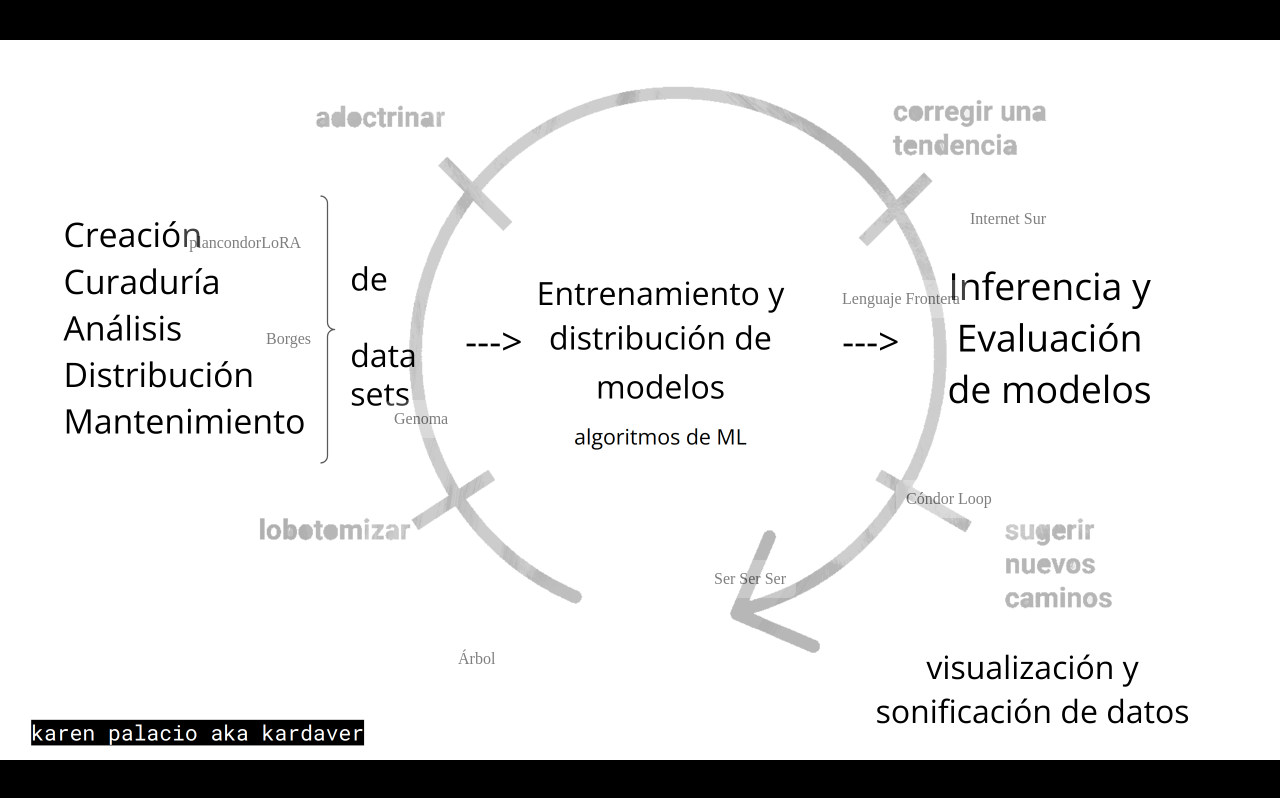
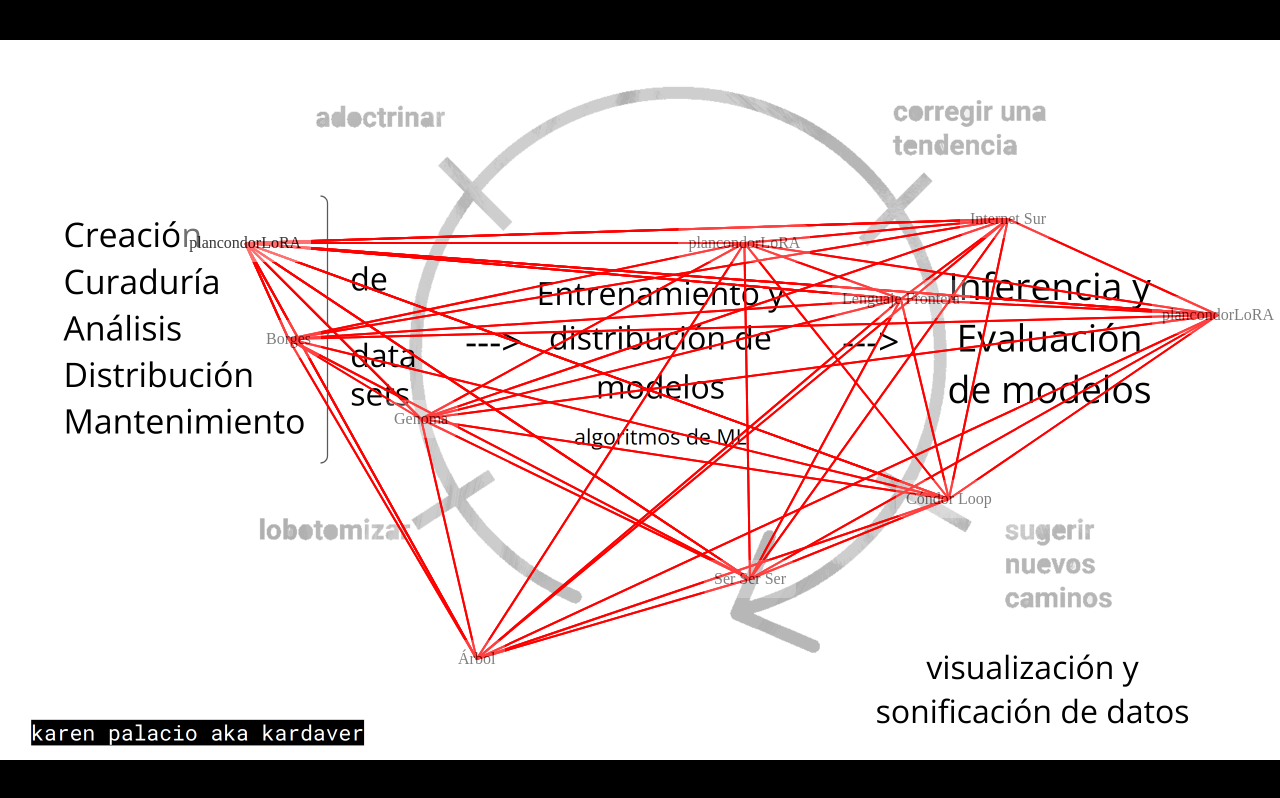
Before and after one commit to karen-pal/mapa, a plain HTML site: page index.html in a window 1280 px wide. Drawn offline with Linux system fonts and the light colour scheme.

Commit message:
empezar a armar conexiones

```diff
--- a/index.html
+++ b/index.html
@@ -59,6 +59,11 @@
             transform: scale(2.5); /* Scale up to make it larger, adjust as necessary */
             box-shadow: 2px 2px 20px 2px rgba(0, 0, 0, 0.6);
         }
+        .line {
+            stroke: #ff0000; /* Color of the line */
+            stroke-width: 2;
+            fill: none;
+        }
     </style>
 </head>
 <body onclick="logCoordinates(event)">
@@ -67,45 +72,63 @@
     <!-- Base image of the diagram -->
     <img src="mapa.png" id="base-diagram" alt="Diagrama de ML">
 
+    <!-- SVG container for the connecting lines -->
+    <svg class="lines-container" width="100%" height="100%" style="position: absolute; top: 0; left: 0; pointer-events: none;"></svg>
+
     <!-- Floating labels with adjusted positions from the original image -->
-    <div class="floating-box" style="top: 40%; left: 20%;" onclick="openLink('https://www.youtube.com/watch?v=1xyeEIL5i_0')">
+    <div class="floating-box" style="top: 40%; left: 20%;" data-box="1" onclick="openLink('https://www.youtube.com/watch?v=1xyeEIL5i_0')">
         Borges
         <img src="thumbnails/borges.png" alt="Borges Image">
     </div>
 
-    <div class="floating-box" style="top: 35%; left: 65%;" onclick="openLink('https://www.youtube.com/watch?v=gA_lfIddqiA')">
+    <div class="floating-box" style="top: 35%; left: 65%;" data-box="2" onclick="openLink('https://www.youtube.com/watch?v=gA_lfIddqiA')">
         Lenguaje Frontera
         <img src="thumbnails/lenguajefrontera.png" alt="Lenguaje Frontera Image">
     </div>
 
-    <div class="floating-box" style="top: 60%; left: 70%;" onclick="openLink('https://karen-pal.github.io/condor_loop/about/')">
+    <div class="floating-box" style="top: 60%; left: 70%;" data-box="3" onclick="openLink('https://karen-pal.github.io/condor_loop/about/')">
         Cóndor Loop
         <img src="thumbnails/condorloop.png" alt="Condor Loop Image">
     </div>
 
-    <div class="floating-box" style="top: 50%; left: 30%;" onclick="openLink('https://link-to-genoma')">
+    <div class="floating-box" style="top: 50%; left: 30%;" data-box="4" onclick="openLink('https://link-to-genoma')">
         Genoma
         <img src="thumbnails/genoma.png" alt="Genoma Image">
     </div>
 
-    <div class="floating-box" style="top: 25%; left: 75%;" onclick="openLink('https://www.youtube.com/watch?v=LT9od_RYjDo')">
+    <div class="floating-box" style="top: 25%; left: 75%;" data-box="5" onclick="openLink('https://www.youtube.com/watch?v=LT9od_RYjDo')">
         Internet Sur
         <img src="thumbnails/internetsur.png" alt="Internet Sur Image">
     </div>
 
-    <div class="floating-box" style="top: 70%; left: 55%;" onclick="openLink('https://karen-pal.github.io/ser_ser_ser/')">
+    <div class="floating-box" style="top: 70%; left: 55%;" data-box="6" onclick="openLink('https://karen-pal.github.io/ser_ser_ser/')">
         Ser Ser Ser
         <img src="thumbnails/ser-ser-ser.png" alt="Ser Ser Ser Image">
     </div>
 
-    <div class="floating-box" style="top: 80%; left: 35%;" onclick="openLink('https://www.youtube.com/watch?v=edd1f2PWwZk')">
+    <div class="floating-box" style="top: 80%; left: 35%;" data-box="7" onclick="openLink('https://www.youtube.com/watch?v=edd1f2PWwZk')">
         Árbol
         <img src="thumbnails/arbol.png" alt="Árbol Image">
     </div>
 
-    <div class="floating-box" style="top: 28%; left: 14%" onclick="openLink('https://www.youtube.com/watch?v=edd1f2PWwZk')">
+    <div class="floating-box" style="top: 28%; left: 14%" data-box="8" onclick="openLink('https://www.youtube.com/watch?v=edd1f2PWwZk')">
         plancondorLoRA
         <img src="thumbnails/arbol.png" alt="Árbol Image">
+    </div>
+
+    <div class="floating-box connect" style="top: 28%; left: 53%" data-box="9" onclick="openLink('https://www.youtube.com/watch?v=edd1f2PWwZk')">
+        plancondorLoRA
+        <img src="thumbnails/arbol.png" alt="plancondorlora Image">
+    </div>
+
+    <div class="floating-box connect" style="top: 37%; left: 90%" data-box="10" onclick="openLink('https://www.youtube.com/watch?v=edd1f2PWwZk')">
+        plancondorLoRA
+        <img src="thumbnails/arbol.png" alt="plancondorlora Image">
+    </div>
+
+    <div class="floating-box connect" style="top: 28%; left: 14%" data-box="11" onclick="openLink('https://www.youtube.com/watch?v=edd1f2PWwZk')">
+        plancondorLoRA
+        <img src="thumbnails/arbol.png" alt="plancondorlora Image">
     </div>
 </div>
 
@@ -130,6 +153,44 @@
         console.log(`style="top: ${percentageY}%; left: ${percentageX}%"`);
     }
 
+    // Function to draw lines between floating boxes
+    function drawConnectingLines() {
+        const svg = document.querySelector('.lines-container');
+        const boxes = document.querySelectorAll('.floating-box');
+    	// const boxes = document.querySelectorAll('.connect');
+
+        // Clear existing lines
+        svg.innerHTML = '';
+
+        // Loop through each box to draw lines
+        boxes.forEach((box1) => {
+            boxes.forEach((box2) => {
+                if (box1 === box2) return;
+                const rect1 = box1.getBoundingClientRect();
+                const rect2 = box2.getBoundingClientRect();
+                const containerRect = document.querySelector('.container').getBoundingClientRect();
+
+                const x1 = rect1.left + rect1.width / 2 - containerRect.left;
+                const y1 = rect1.top + rect1.height / 2 - containerRect.top;
+                const x2 = rect2.left + rect2.width / 2 - containerRect.left;
+                const y2 = rect2.top + rect2.height / 2 - containerRect.top;
+
+                const line = document.createElementNS('http://www.w3.org/2000/svg', 'line');
+                line.setAttribute('x1', x1);
+                line.setAttribute('y1', y1);
+                line.setAttribute('x2', x2);
+                line.setAttribute('y2', y2);
+                line.classList.add('line');
+                svg.appendChild(line);
+            });
+        });
+    }
+
+    // Draw lines on page load
+    window.onload = function() {
+        drawConnectingLines();
+    };
+
     // Add hover effect to show images on hover
     document.querySelectorAll('.floating-box').forEach(box => {
         box.addEventListener('mouseenter', function() {
```
